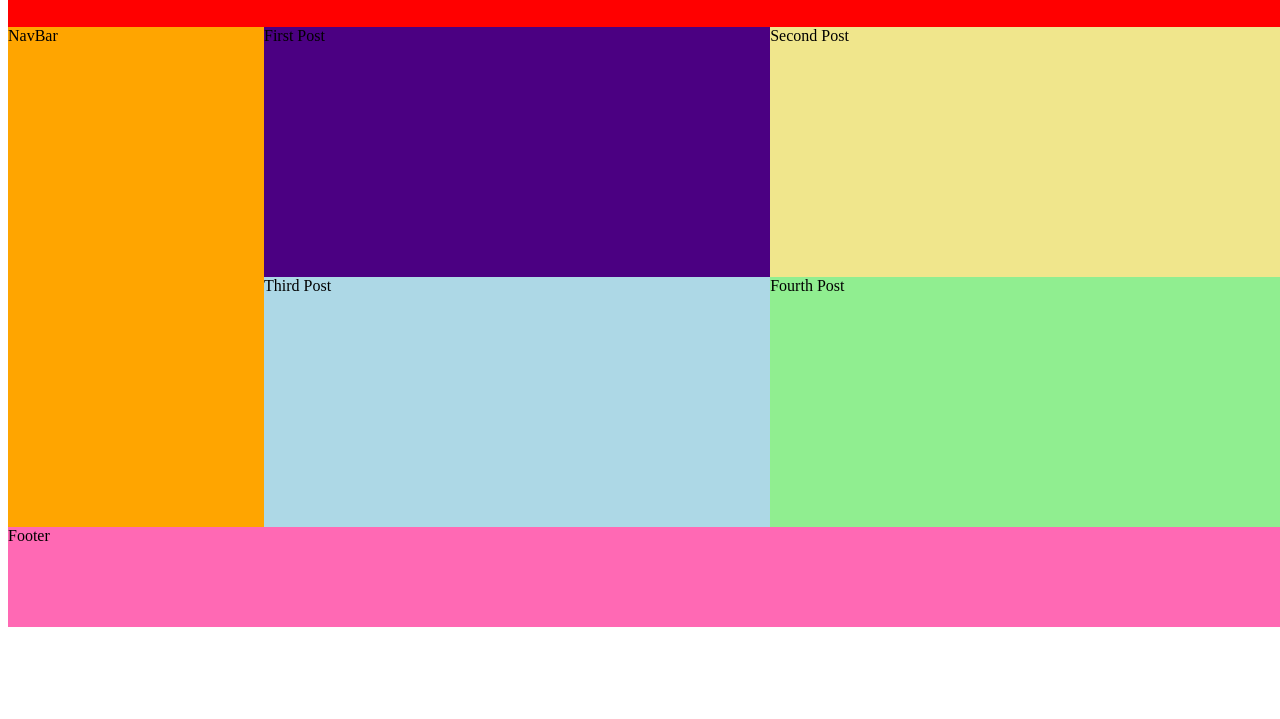
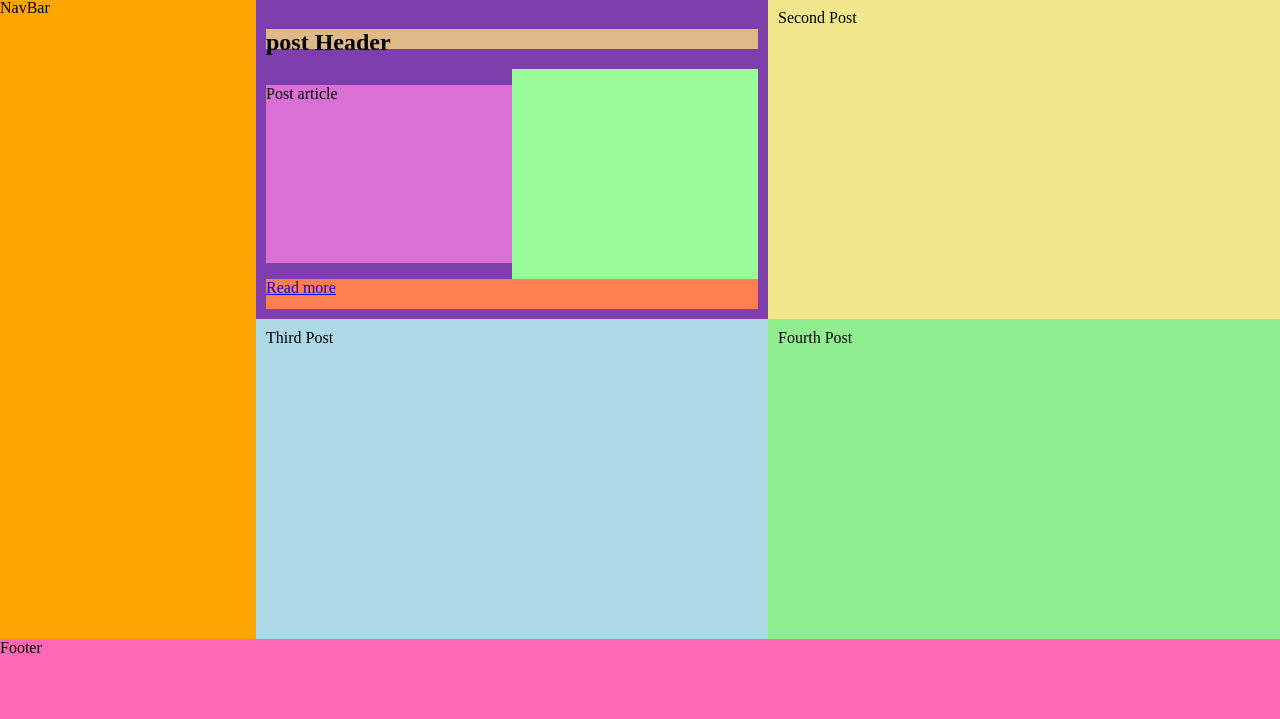
Before and after one commit to alla-chebotarska/Blog_Website, a plain HTML site: page index.html in a window 1280 px wide. Shown: the part 81-800 px from the top of the page. Drawn offline with Linux system fonts and the light colour scheme.

Commit message:
Added post grid system

```diff
--- a/css/content.css
+++ b/css/content.css
@@ -1,6 +1,6 @@
 .content{
     display: grid;
-    grid-template-rows: 250px 250px 250px 250px;
+    grid-template-rows: 350px 350px 350px 350px;
     grid-template-areas:
     "fp"
     "sp"
@@ -9,7 +9,7 @@
 }
 
 #firstPost{
-    background-color: indigo;
+    background-color: rgb(126, 62, 172);
     grid-area: fp;
 }
 
@@ -32,8 +32,8 @@
 @media(min-width:600px){
     .content{
         display:grid;
-        grid-template-columns: auto auto;
-        grid-template-rows: 250px 250px;
+        grid-template-columns: 1fr 1fr;
+        grid-template-rows: 50% 50%;
         grid-template-areas:
         "fp sp"
         "tp fourthp";
--- a/css/index.css
+++ b/css/index.css
@@ -1,3 +1,7 @@
+ body {
+    margin: 0;
+}
+
 .container{
     display: grid;
     grid-template-rows: 100px 100px auto 100px;
@@ -33,7 +37,7 @@
     .container{
         display:grid;
         grid-template-columns: 20vw 40vw 40vw;
-        grid-template-rows: 100px auto 100px;
+        grid-template-rows: 10vh 80vh 10vh;
         grid-template-areas:
         "hd hd hd"
         "nb main main"
--- /dev/null
+++ b/css/postInMainPage.css
@@ -0,0 +1,45 @@
+.post{
+    display: grid;
+    grid-template-rows: 70px 150px auto 20px;
+    grid-template-columns: 100%;
+    grid-template-areas:
+    "ph ph"
+    "pi pi"
+    "pa pa"
+    "pl pl";
+    padding: 10px;
+}
+
+.postHeader{
+    background-color:burlywood;
+    grid-area: ph;
+}
+
+.postArticle{
+    background-color: orchid;
+    grid-area: pa;
+}
+
+.postImg{
+    background-color: palegreen;
+    grid-area: pi;
+    /* background-image: url('../images/golden-gate-bridge.jpg');
+    background-size: cover; */
+}
+
+.postLink{
+    background-color: coral;
+    grid-area: pl;
+}
+
+@media(min-width:600px){
+    .post{
+        display:grid;
+        grid-template-columns: 50% 50% ;
+        grid-template-rows: 20% 70% 10%;
+        grid-template-areas:
+        "ph ph"
+        "pa pi"
+        "pl pl";
+    }
+}
--- a/css/style.css
+++ b/css/style.css
@@ -1,2 +1,3 @@
 @import 'index.css';
 @import 'content.css';
+@import 'postInMainPage.css'
--- a/index.html
+++ b/index.html
@@ -15,7 +15,16 @@
         </div>
         <div class="navbar">NavBar</div>
         <div class="content">
-            <div id="firstPost" class="post">First Post</div>
+            <div id="firstPost" class="post">
+                <h2 class="postHeader">post Header</h2>
+                <p class="postArticle">Post article</p>
+                <div class="postImg">
+                    <!-- <img src="images/golden-gate-bridge.jpg"> -->
+                </div>
+               <div class="postLink">
+                <a href="post.html">Read more</a>
+               </div>
+            </div>
             <div id="secondPost" class="post">Second Post</div>
             <div id="thirdPost" class="post">Third Post</div>
             <div id="fourthPost" class="post">Fourth Post</div>
```
Also changed, not shown: post.html (added, +22 -0 lines), images/golden-gate-bridge.jpg (added).
